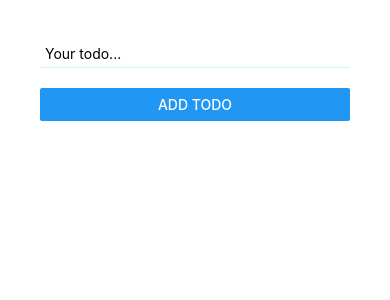
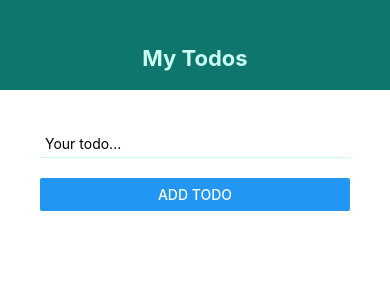
Before and after one commit to touhidulShawan/todo_react-native, a React Native app: screen / in a window 390 px wide. Shown: the top 300 px of the page. Built offline with nearby package versions, Linux system fonts and the light colour scheme.

Commit message:
add header and implement alert on

```diff
--- a/App.tsx
+++ b/App.tsx
@@ -1,18 +1,22 @@
 import React from "react";
 import { StyleSheet, View } from "react-native";
+import Header from "./components/Header";
 import Todos from "./containers/Todos";
 
 const App: React.FC = () => {
   return (
-    <View style={styles.container}>
-      <Todos />
+    <View>
+      <Header />
+      <View style={styles.content}>
+        <Todos />
+      </View>
     </View>
   );
 };
 export default App;
 
 const styles = StyleSheet.create({
-  container: {
+  content: {
     padding: 40,
   },
 });
--- /dev/null
+++ b/components/Header.tsx
@@ -0,0 +1,26 @@
+import * as React from "react";
+import { StyleSheet, View, Text } from "react-native";
+
+const Header: React.FC = () => {
+  return (
+    <View style={styles.header}>
+      <Text style={styles.title}>My Todos</Text>
+    </View>
+  );
+};
+
+export default Header;
+
+const styles = StyleSheet.create({
+  header: {
+    backgroundColor: "#0F766E",
+    height: 80,
+    padding: 45,
+  },
+  title: {
+    color: "#CCFBF1",
+    textAlign: "center",
+    fontSize: 22,
+    fontWeight: "bold",
+  },
+});
--- a/components/TodoForm.tsx
+++ b/components/TodoForm.tsx
@@ -1,7 +1,7 @@
 import * as React from "react";
 import { useState } from "react";
 import { Action } from "../containers/Todos";
-import { StyleSheet, Button, TextInput, View } from "react-native";
+import { StyleSheet, Button, TextInput, View, Alert } from "react-native";
 
 interface Props {
   dispatch: React.Dispatch<Action>;
@@ -11,8 +11,14 @@
   const [todoName, setTodoName] = useState<string>("");
 
   const handleSubmit = () => {
-    dispatch({ type: "addTodo", payload: { name: todoName } });
-    setTodoName("");
+    if (todoName.length >= 5) {
+      dispatch({ type: "addTodo", payload: { name: todoName } });
+      setTodoName("");
+    } else {
+      Alert.alert("Something wrong!", "Todo is too short(min 5 character)", [
+        { text: "OK" },
+      ]);
+    }
   };
 
   return (
```
